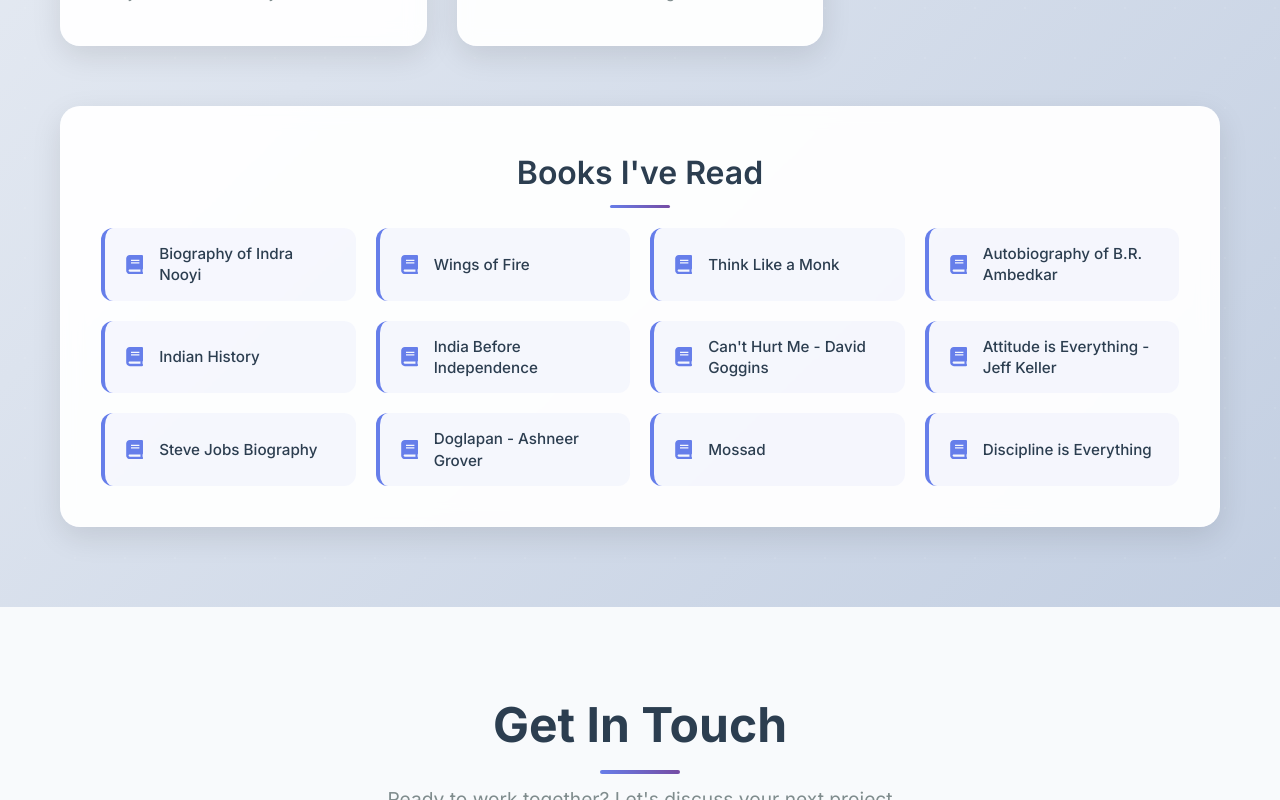
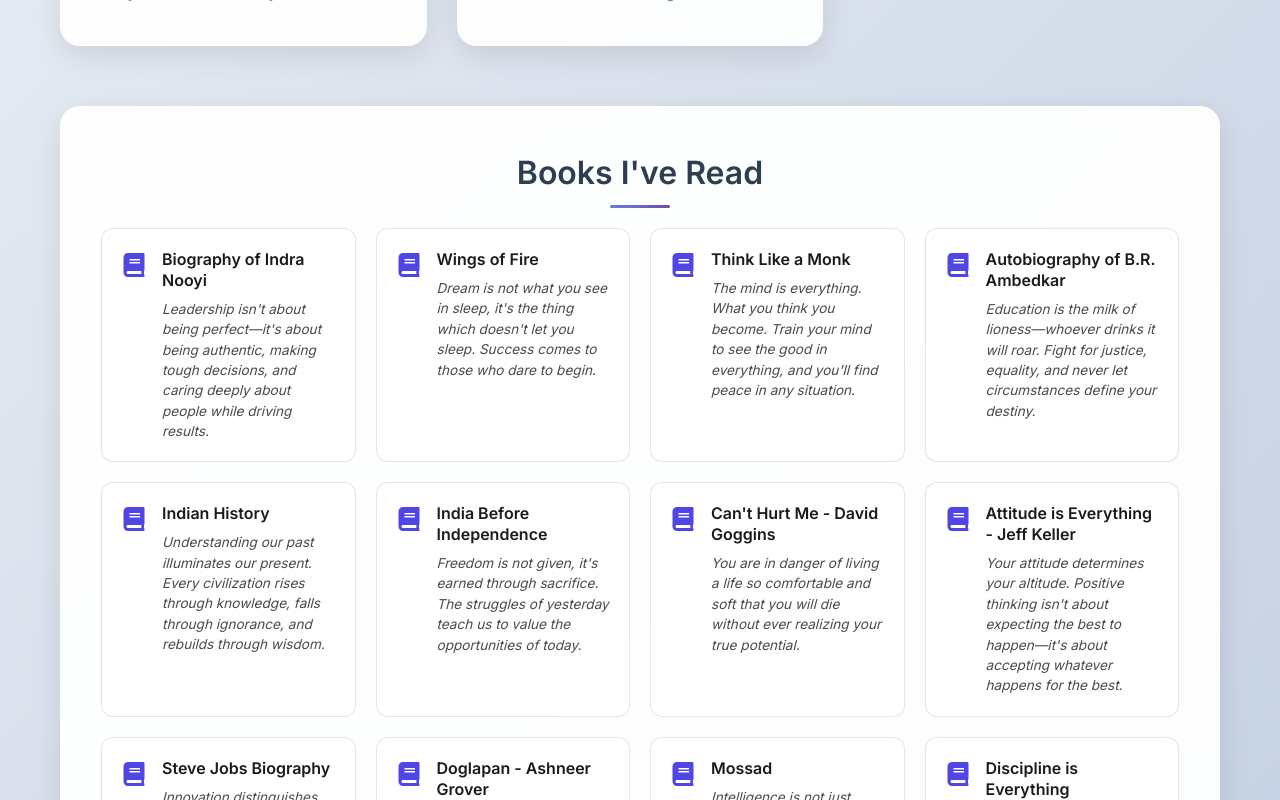
Before and after one commit to raviramanQ/myPortfolioRRaman, a React (Create React App) app: page / in a window 1280 px wide. Shown: the part 11200-12000 px from the top of the page. Built offline with nearby package versions, Linux system fonts and the light colour scheme; the HTML template or start-up script is replaced by a standard one.

Commit message:
done 31 aug

```diff
--- a/src/components/Hero/Hero.css
+++ b/src/components/Hero/Hero.css
@@ -637,10 +637,10 @@
     padding: 0.3rem 0.6rem;
   }
 
-  .floating-badge.react {
+  /* .floating-badge.react {
     top: 8%;
     left: 8%;
-  }
+  } */
 
   .floating-badge.node {
     top: 8%;
@@ -783,9 +783,13 @@
   }
 
   .profile-container {
-    width: 180px;
-    height: 180px;
+    width: 300px;
+    height: 300px;
     margin-bottom: 0.8rem;
+    position: relative;
+    display: flex;
+    align-items: center;
+    justify-content: center;
   }
 
   .profile-image {
@@ -794,30 +798,32 @@
   }
 
   .floating-badge {
-    font-size: 0.55rem;
-    padding: 0.2rem 0.4rem;
-    border-radius: 12px;
+    font-size: 0.7rem;
+    padding: 0.4rem 0.8rem;
+    border-radius: 20px;
+    box-shadow: 0 4px 12px rgba(0, 0, 0, 0.15);
+    z-index: 10;
   }
 
-  .floating-badge.react {
-    top: 3%;
-    left: 3%;
-  }
+  /* .floating-badge.react {
+    top: -20%;
+    right: -30%;
+  } */
 
-  .floating-badge.nodejs {
-    top: 3%;
-    right: 3%;
-  }
+  /* .floating-badge.nodejs {
+    bottom: -20%;
+    left: -30%;
+  } */
 
-  .floating-badge.mongodb {
-    bottom: 3%;
-    left: 3%;
-  }
+  /* .floating-badge.mongodb {
+    top: -20%;
+    left: -30%;
+  } */
 
-  .floating-badge.javascript {
-    bottom: 3%;
-    right: 3%;
-  }
+  /* .floating-badge.javascript {
+    bottom: -20%;
+    right: -30%;
+  } */
 
   .scroll-indicator {
     bottom: 20px;
@@ -900,4 +906,30 @@
     width: 120px;
     height: 120px;
   }
+
+  .floating-badge {
+    font-size: 0.55rem;
+    padding: 0.2rem 0.4rem;
+    border-radius: 12px;
+  }
+
+  /* .floating-badge.react {
+    top: 15%;
+    left: 15%;
+  } */
+
+  /* .floating-badge.nodejs {
+    top: 15%;
+    right: 15%;
+  } */
+
+  /* .floating-badge.mongodb {
+    bottom: 15%;
+    left: 15%;
+  }
+
+  .floating-badge.javascript {
+    bottom: 15%;
+    right: 15%;
+  } */
 }
--- a/src/components/Hobbies/Hobbies.css
+++ b/src/components/Hobbies/Hobbies.css
@@ -169,31 +169,47 @@
 
 .book-item {
   display: flex;
-  align-items: center;
-  padding: 15px 20px;
-  background: rgba(102, 126, 234, 0.05);
+  align-items: flex-start;
+  gap: 1rem;
+  padding: 1.25rem;
+  background: rgba(255, 255, 255, 0.95);
+  border: 1px solid rgba(0, 0, 0, 0.1);
   border-radius: 12px;
   transition: all 0.3s ease;
-  border-left: 4px solid #667eea;
 }
 
 .book-item:hover {
-  background: rgba(102, 126, 234, 0.1);
-  transform: translateX(5px);
+  background: rgba(255, 255, 255, 1);
+  border-color: rgba(79, 70, 229, 0.3);
+  transform: translateY(-2px);
+  box-shadow: 0 8px 25px rgba(0, 0, 0, 0.15);
 }
 
 .book-icon {
-  font-size: 1.2rem;
-  color: #667eea;
-  margin-right: 15px;
+  color: #4f46e5;
+  font-size: 1.5rem;
   flex-shrink: 0;
+  margin-top: 0.25rem;
+}
+
+.book-content {
+  flex: 1;
 }
 
 .book-title {
-  font-size: 0.95rem;
-  color: #2c3e50;
-  font-weight: 500;
-  line-height: 1.4;
+  color: #1a1a1a !important;
+  font-size: 1rem;
+  font-weight: 600;
+  margin-bottom: 0.5rem;
+  line-height: 1.3;
+}
+
+.book-wisdom {
+  color: #4a4a4a !important;
+  font-size: 0.85rem;
+  line-height: 1.5;
+  font-style: italic;
+  margin: 0;
 }
 
 /* Responsive Design */
--- a/src/components/Hobbies/Hobbies.js
+++ b/src/components/Hobbies/Hobbies.js
@@ -4,18 +4,54 @@
 
 const Hobbies = () => {
   const books = [
-    "Biography of Indra Nooyi",
-    "Wings of Fire",
-    "Think Like a Monk",
-    "Autobiography of B.R. Ambedkar",
-    "Indian History",
-    "India Before Independence",
-    "Can't Hurt Me - David Goggins",
-    "Attitude is Everything - Jeff Keller",
-    "Steve Jobs Biography",
-    "Doglapan - Ashneer Grover",
-    "Mossad",
-    "Discipline is Everything"
+    {
+      title: "Biography of Indra Nooyi",
+      wisdom: "Leadership isn't about being perfect—it's about being authentic, making tough decisions, and caring deeply about people while driving results."
+    },
+    {
+      title: "Wings of Fire",
+      wisdom: "Dream is not what you see in sleep, it's the thing which doesn't let you sleep. Success comes to those who dare to begin."
+    },
+    {
+      title: "Think Like a Monk",
+      wisdom: "The mind is everything. What you think you become. Train your mind to see the good in everything, and you'll find peace in any situation."
+    },
+    {
+      title: "Autobiography of B.R. Ambedkar",
+      wisdom: "Education is the milk of lioness—whoever drinks it will roar. Fight for justice, equality, and never let circumstances define your destiny."
+    },
+    {
+      title: "Indian History",
+      wisdom: "Understanding our past illuminates our present. Every civilization rises through knowledge, falls through ignorance, and rebuilds through wisdom."
+    },
+    {
+      title: "India Before Independence",
+      wisdom: "Freedom is not given, it's earned through sacrifice. The struggles of yesterday teach us to value the opportunities of today."
+    },
+    {
+      title: "Can't Hurt Me - David Goggins",
+      wisdom: "You are in danger of living a life so comfortable and soft that you will die without ever realizing your true potential."
+    },
+    {
+      title: "Attitude is Everything - Jeff Keller",
+      wisdom: "Your attitude determines your altitude. Positive thinking isn't about expecting the best to happen—it's about accepting whatever happens for the best."
+    },
+    {
+      title: "Steve Jobs Biography",
+      wisdom: "Innovation distinguishes between a leader and a follower. Stay hungry, stay foolish, and never settle for anything less than extraordinary."
+    },
+    {
+      title: "Doglapan - Ashneer Grover",
+      wisdom: "Entrepreneurship is about taking calculated risks, learning from failures, and never compromising on your vision despite criticism."
+    },
+    {
+      title: "Mossad",
+      wisdom: "Intelligence is not just about gathering information—it's about understanding human nature, building trust, and making split-second decisions."
+    },
+    {
+      title: "Discipline is Everything",
+      wisdom: "Discipline is the bridge between goals and accomplishment. Small daily improvements lead to stunning long-term results."
+    }
   ];
 
   const hobbies = [
@@ -80,7 +116,10 @@
             {books.map((book, index) => (
               <div key={index} className="book-item">
                 <FaBook className="book-icon" />
-                <span className="book-title">{book}</span>
+                <div className="book-content">
+                  <h4 className="book-title">{book.title}</h4>
+                  <p className="book-wisdom">{book.wisdom}</p>
+                </div>
               </div>
             ))}
           </div>
```
